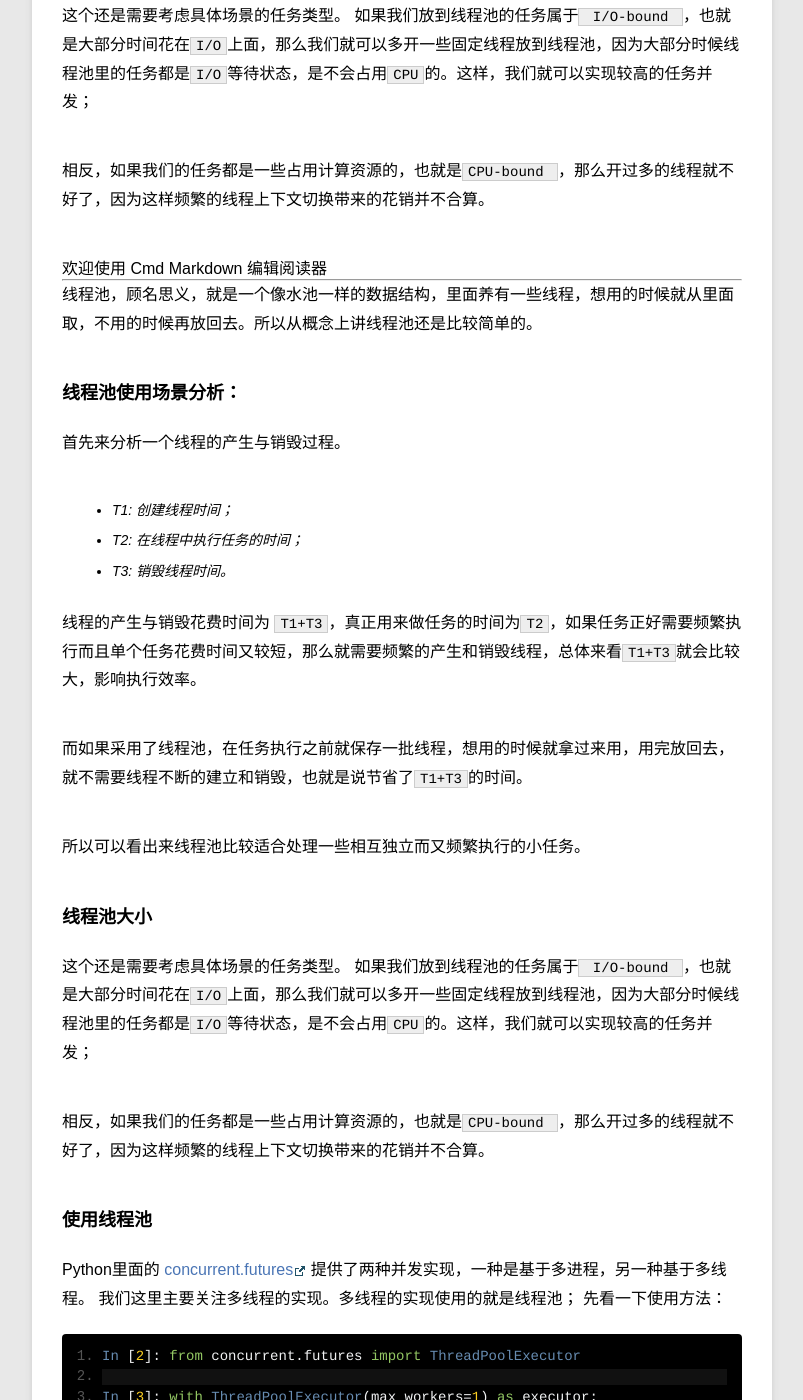
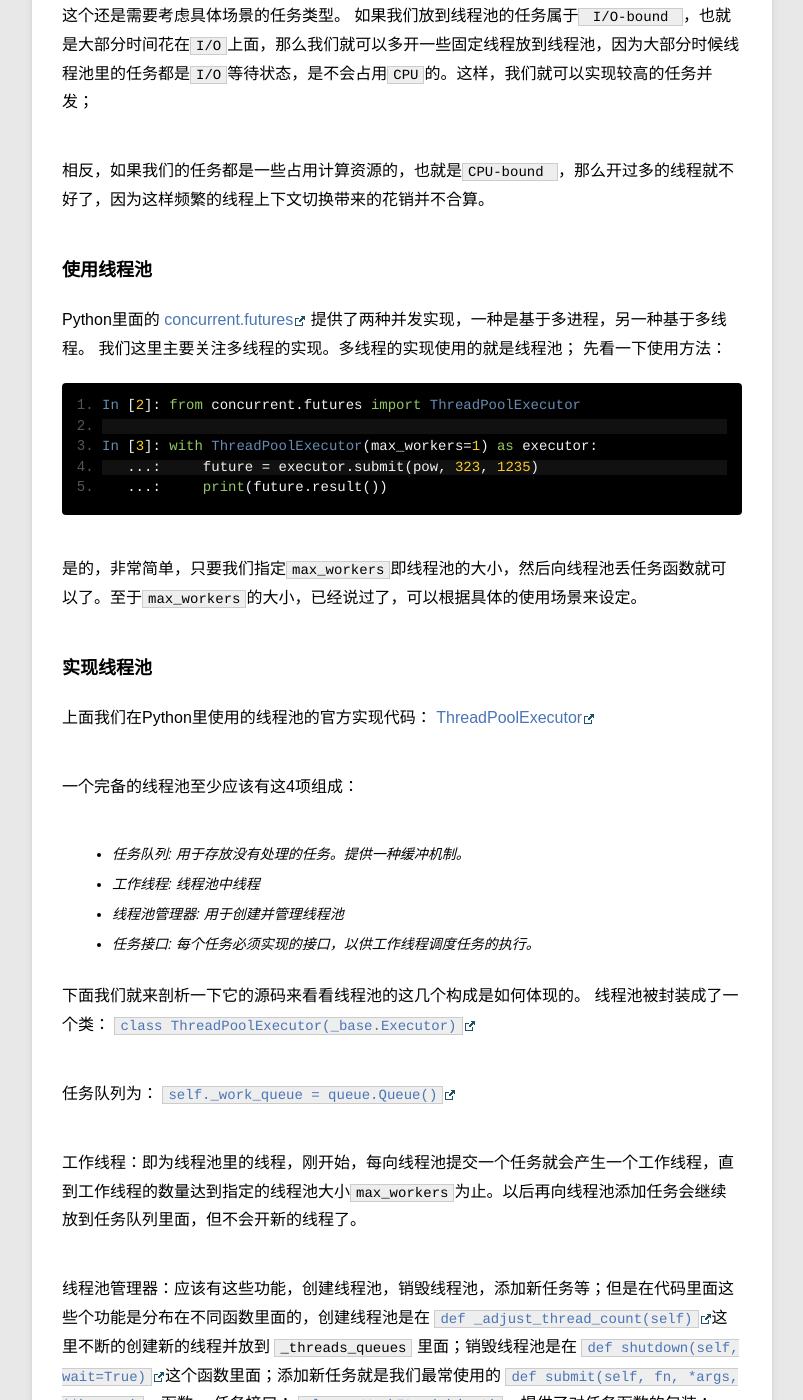
Before and after one commit to tylderen/tylderen.github.io, a Jekyll site: the page built from _posts/blog/2016-07-05-threadpool.md, in a window 1280 px wide and 1400 px high, scrolled down 925 px. Shown: the whole window, without its empty margins (78-881 px from the left). Built offline with Jekyll 4.4.1, drawn with Linux system fonts in a browser that asks for light colours; Markdown is read by kramdown in place of the engine named in the settings.

Commit message:
Update 2016-07-05-threadpool.md

```diff
--- a/_posts/blog/2016-07-05-threadpool.md
+++ b/_posts/blog/2016-07-05-threadpool.md
@@ -4,9 +4,7 @@ title:  线程池（ThreadPool）
 description: 从 Python ThreadPoolExecutor 源码剖析看线程池的使用和实现
 category: blog
 ---
-
 线程池，顾名思义，就是一个像水池一样的数据结构，里面养有一些线程，想用的时候就从里面取，不用的时候再放回去。所以从概念上讲线程池还是比较简单的。
-
 
 ### 线程池使用场景分析：
 首先来分析一个线程的产生与销毁过程。
@@ -20,33 +18,6 @@ category: blog
 而如果采用了线程池，在任务执行之前就保存一批线程，想用的时候就拿过来用，用完放回去，就不需要线程不断的建立和销毁，也就是说节省了`T1+T3`的时间。
 
 所以可以看出来线程池比较适合处理一些相互独立而又频繁执行的小任务。
-
-
-### 线程池大小
-这个还是需要考虑具体场景的任务类型。
-如果我们放到线程池的任务属于` I/O-bound `，也就是大部分时间花在`I/O`上面，那么我们就可以多开一些固定线程放到线程池，因为大部分时候线程池里的任务都是`I/O`等待状态，是不会占用`CPU`的。这样，我们就可以实现较高的任务并发；
-
-相反，如果我们的任务都是一些占用计算资源的，也就是`CPU-bound `，那么开过多的线程就不好了，因为这样频繁的线程上下文切换带来的花销并不合算。
-
-# 欢迎使用 Cmd Markdown 编辑阅读器
-
-------
-线程池，顾名思义，就是一个像水池一样的数据结构，里面养有一些线程，想用的时候就从里面取，不用的时候再放回去。所以从概念上讲线程池还是比较简单的。
-
-
-### 线程池使用场景分析：
-首先来分析一个线程的产生与销毁过程。
-
- >* T1: 创建线程时间；
- >* T2: 在线程中执行任务的时间；
- >* T3: 销毁线程时间。
-
-线程的产生与销毁花费时间为 `T1+T3`，真正用来做任务的时间为`T2`，如果任务正好需要频繁执行而且单个任务花费时间又较短，那么就需要频繁的产生和销毁线程，总体来看`T1+T3`就会比较大，影响执行效率。
-
-而如果采用了线程池，在任务执行之前就保存一批线程，想用的时候就拿过来用，用完放回去，就不需要线程不断的建立和销毁，也就是说节省了`T1+T3`的时间。
-
-所以可以看出来线程池比较适合处理一些相互独立而又频繁执行的小任务。
-
 
 ### 线程池大小
 这个还是需要考虑具体场景的任务类型。
@@ -89,4 +60,4 @@ In [3]: with ThreadPoolExecutor(max_workers=1) as executor:
 工作线程：即为线程池里的线程，刚开始，每向线程池提交一个任务就会产生一个工作线程，直到工作线程的数量达到指定的线程池大小`max_workers`为止。以后再向线程池添加任务会继续放到任务队列里面，但不会开新的线程了。
 
 线程池管理器：应该有这些功能，创建线程池，销毁线程池，添加新任务等；但是在代码里面这些个功能是分布在不同函数里面的，创建线程池是在 [`def _adjust_thread_count(self)`](https://hg.python.org/cpython/file/default/Lib/concurrent/futures/thread.py#l117)这里不断的创建新的线程并放到 `_threads_queues` 里面；销毁线程池是在 [`def shutdown(self, wait=True)`](https://hg.python.org/cpython/file/default/Lib/concurrent/futures/thread.py#l133)这个函数里面；添加新任务就是我们最常使用的 [`def submit(self, fn, *args, **kwargs)`](https://hg.python.org/cpython/file/default/Lib/concurrent/futures/thread.py#l104) 函数。
-任务接口： [class _WorkItem(object)](https://hg.python.org/cpython/file/default/Lib/concurrent/futures/thread.py#l43) 提供了对任务函数的包装；[`def _worker(executor_reference, work_queue)`](https://hg.python.org/cpython/file/default/Lib/concurrent/futures/thread.py#l61) 给工作线程提供了执行入口。
+任务接口： [`class _WorkItem(object)`](https://hg.python.org/cpython/file/default/Lib/concurrent/futures/thread.py#l43) 提供了对任务函数的包装；[`def _worker(executor_reference, work_queue)`](https://hg.python.org/cpython/file/default/Lib/concurrent/futures/thread.py#l61) 给工作线程提供了执行入口。
```
